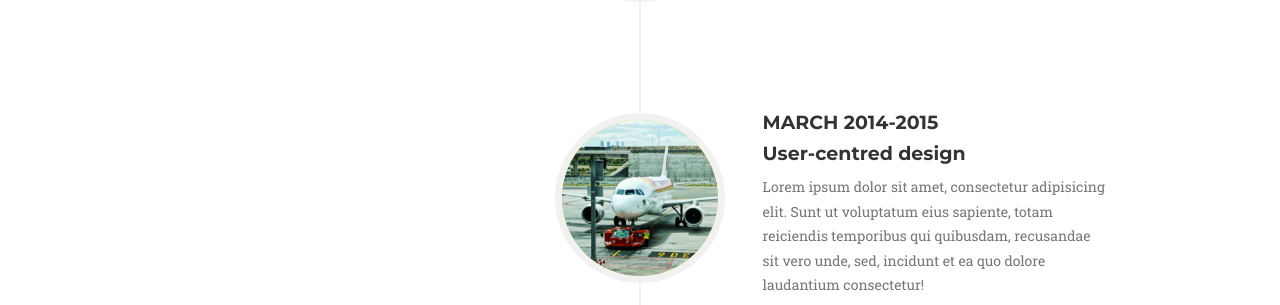
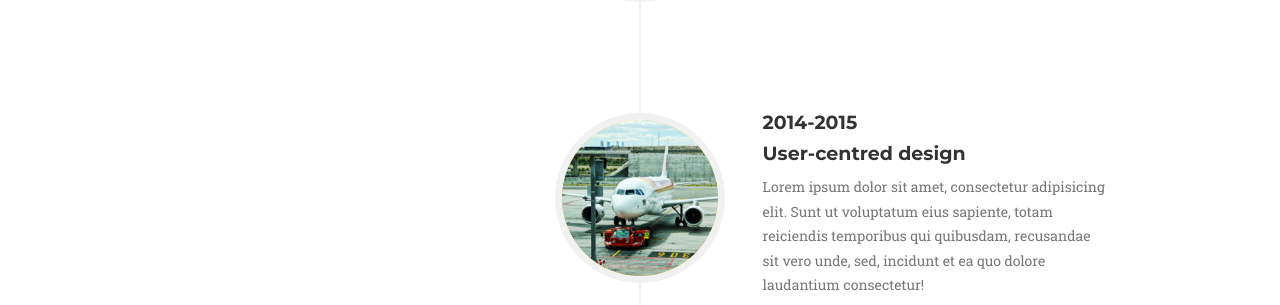
Before and after one commit to Adamsjoberg/Adamsjoberg.github.io, a Jekyll site: the page built from index.html, in a window 1280 px wide and 900 px high, scrolled down 2320 px. Shown: the part 149-454 px from the top of the window. Built offline with Jekyll 4.4.1, drawn with Linux system fonts in a browser that asks for light colours; some web fonts are replaced.

Commit message:
removed clients

```diff
--- a/_includes/about.html
+++ b/_includes/about.html
@@ -30,7 +30,7 @@
                             </div>
                             <div class="timeline-panel">
                                 <div class="timeline-heading">
-                                    <h4>March 2014-2015</h4>
+                                    <h4>2014-2015</h4>
                                     <h4 class="subheading">User-centred design</h4>
                                 </div>
                                 <div class="timeline-body">
--- a/_includes/clients.html
+++ /dev/null
@@ -1,27 +0,0 @@
-<!-- Clients Aside -->
-    <aside class="clients">
-        <div class="container">
-            <div class="row">
-                <div class="col-md-3 col-sm-6">
-                    <a href="#">
-                        <img src="img/logos/envato.jpg" class="img-responsive img-centered" alt="">
-                    </a>
-                </div>
-                <div class="col-md-3 col-sm-6">
-                    <a href="#">
-                        <img src="img/logos/designmodo.jpg" class="img-responsive img-centered" alt="">
-                    </a>
-                </div>
-                <div class="col-md-3 col-sm-6">
-                    <a href="#">
-                        <img src="img/logos/themeforest.jpg" class="img-responsive img-centered" alt="">
-                    </a>
-                </div>
-                <div class="col-md-3 col-sm-6">
-                    <a href="#">
-                        <img src="img/logos/creative-market.jpg" class="img-responsive img-centered" alt="">
-                    </a>
-                </div>
-            </div>
-        </div>
-    </aside>
--- a/_layouts/default.html
+++ b/_layouts/default.html
@@ -10,7 +10,6 @@
     {% include portfolio_grid.html %}
     {% include about.html %}
     {% include team.html %}
-    {% include clients.html %}
     {% include footer.html %}
     {% include modals.html %}
     {% include js.html %}
```
